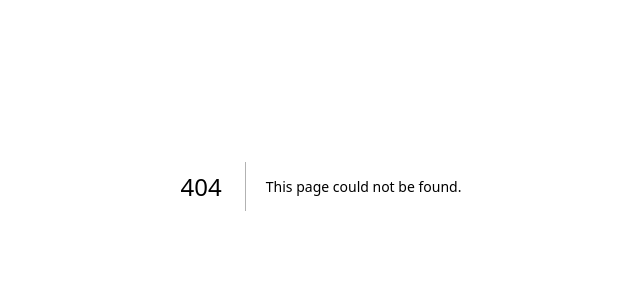
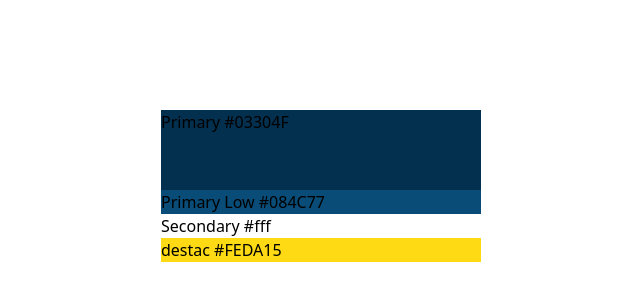
Before and after one commit to KaioFranklinDev/tellus, a Next.js app: page /collors in a window 1280 px wide. Before the commit this address had no page. Shown: the part 214-514 px from the top of the page, without its empty margins (319-959 px from the left). Built offline with nearby package versions, Linux system fonts and the light colour scheme.

Commit message:
criando paleta de cor

```diff
--- /dev/null
+++ b/src/app/collors/page.tsx
@@ -0,0 +1,12 @@
+export default function Collors() {
+    return (
+      <div className="flex justify-center items-center h-screen">
+        <div className=" w-1/4">
+          <p className="bg-primary h-20">Primary #03304F</p>
+          <p className="bg-primarylow">Primary Low #084C77</p>
+          <p className="bg-secondary">Secondary #fff</p>
+          <p className="bg-destac">destac #FEDA15</p>
+        </div>
+      </div>
+    );
+  }
--- a/src/app/page.tsx
+++ b/src/app/page.tsx
@@ -1,9 +1,7 @@
-import Image from "next/image";
-
 export default function Home() {
   return (
-    <div>
-      aaa
+    <div className="">
+      nada
     </div>
   );
 }
--- a/tailwind.config.ts
+++ b/tailwind.config.ts
@@ -9,8 +9,11 @@ const config: Config = {
   theme: {
     extend: {
       colors: {
-        background: "var(--background)",
-        foreground: "var(--foreground)",
+        primary: '#03304F',
+        primarylow: '#084C77',
+        secondary: '#fff',
+        destac: '#FEDA15'
+
       },
     },
   },
```
